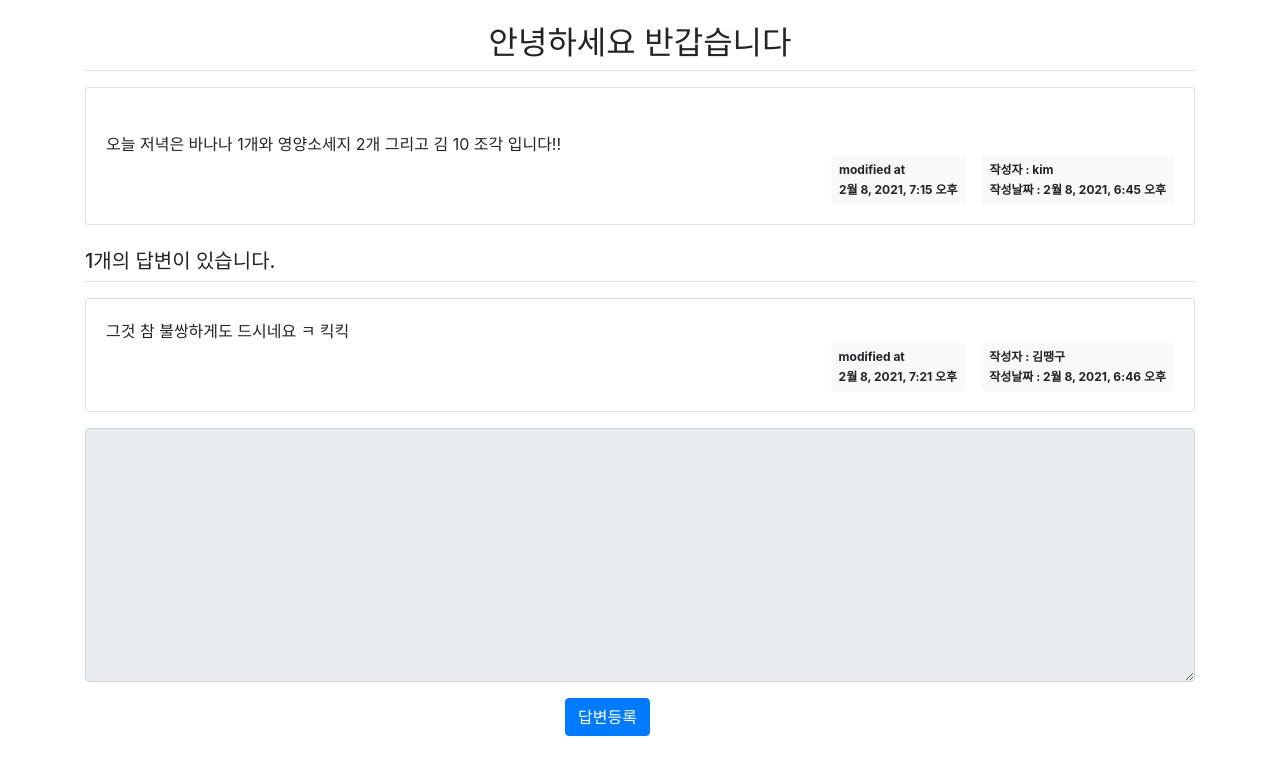
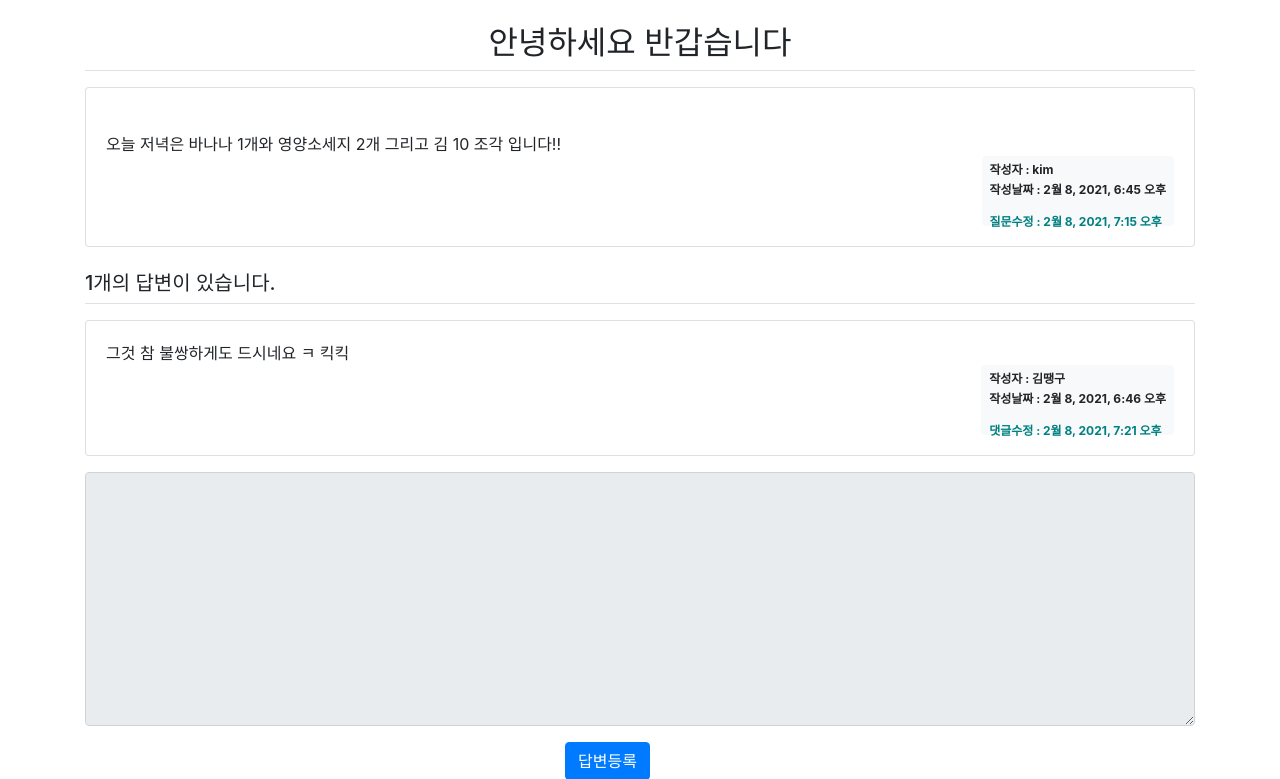
Before and after one commit to ksm0207/django_pybo, a Django app: page /232/ in a window 1280 px wide. Shown: the part 57-836 px from the top of the page. Run offline with Django 3.2, Linux system fonts and the light colour scheme; data comes from the database, SQL or seed files in the repository; both versions use the stored data as it was after the commit; some libraries are stand-ins or nearby versions.

Commit message:
Update detail.html

```diff
--- a/templates/detail.html
+++ b/templates/detail.html
@@ -21,12 +21,7 @@
                 </div>
                 <div class="d-flex justify-content-end">
                         <!--  질문 수정 일시 추가 -->
-                    {% if get_question.modify_date %}
-                    <div class="badge badge-light p-2 text-left mx-3">
-                        <div class="mb-2">modified at</div>
-                        <div>{{ get_question.modify_date }}</div>
-                    </div>
-                    {% endif %}
+
                         <!-- end -->
 
                     <div class="badge badge-light p-2 text-left">
@@ -36,6 +31,11 @@
                         <div>
                             <span>작성날짜 : {{ get_question.create_date }}</span>
                         </div>
+                        {% if get_question.modify_date %}
+                            <div style=" position: relative; top: 10px; margin-top: 10px; color: teal; font-weight: bold;">
+                                <span>질문수정 : {{get_question.modify_date}}</span>
+                            </div>
+                        {% endif %}
                     </div>
 
                 </div>
@@ -57,14 +57,7 @@
                 <div class="card-body" >
                     <div class="card-text" style="white-space: pre-line;"> {{answer.content}} </div>
                     <div class="d-flex justify-content-end">
-                            <!-- 답변 수정일시 추가 -->
-                                {% if answer.modify_date %}
-                                 <div class="badge badge-light p-2 text-left mx-3">
-                                    <div class="mb-2">modified at</div>
-                                    <div>{{ answer.modify_date }}</div>
-                                 </div>
-                              {% endif %}
-                              <!-- end -->
+
 
                         <div class="badge badge-light p-2 text-left">
                             <div class="mb-2">
@@ -73,11 +66,17 @@
                             <div>
                                 <span>작성날짜 : {{ answer.create_date }}</span>
                             </div>
+                             <!-- 답변 수정일시 추가 -->
+                             {% if answer.modify_date %}
+                             <div style=" position: relative; top: 10px; margin-top: 10px; color: teal; font-weight: bold;">
+                                 <span>댓글수정 : {{answer.modify_date}}</span>
+                             </div>
+                          {% endif %}
+                          <!-- end -->
                         </div>
 
                     </div>
                     {% if request.user == answer.author %}
-                    {{answer.author.username}}
                         <div class="my-3">
                             <a  style="border-radius: 10px;" class="btn btn-sm btn-outline-secondary"
                             href=" {% url 'pybo:answer_modify' answer.id %} ">답변 수정</a>
```
Also changed, not shown: db.sqlite3.
